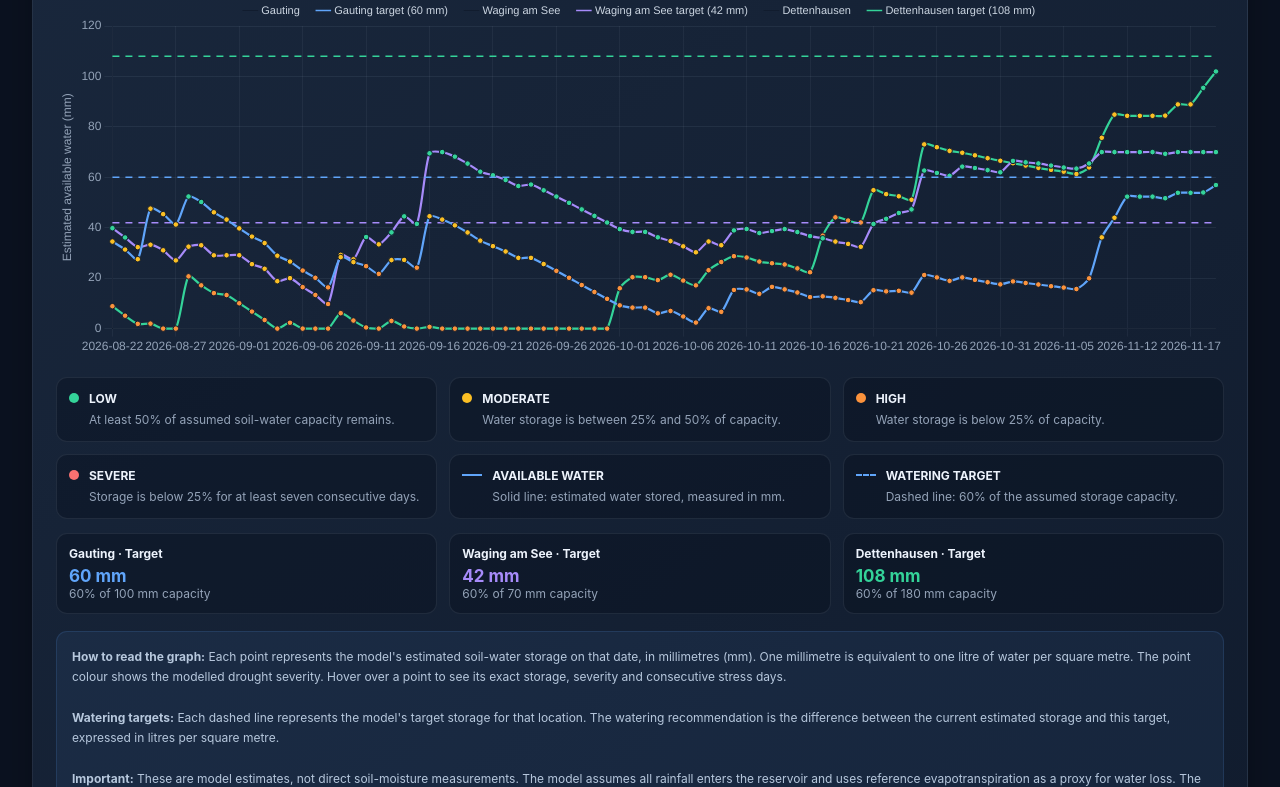
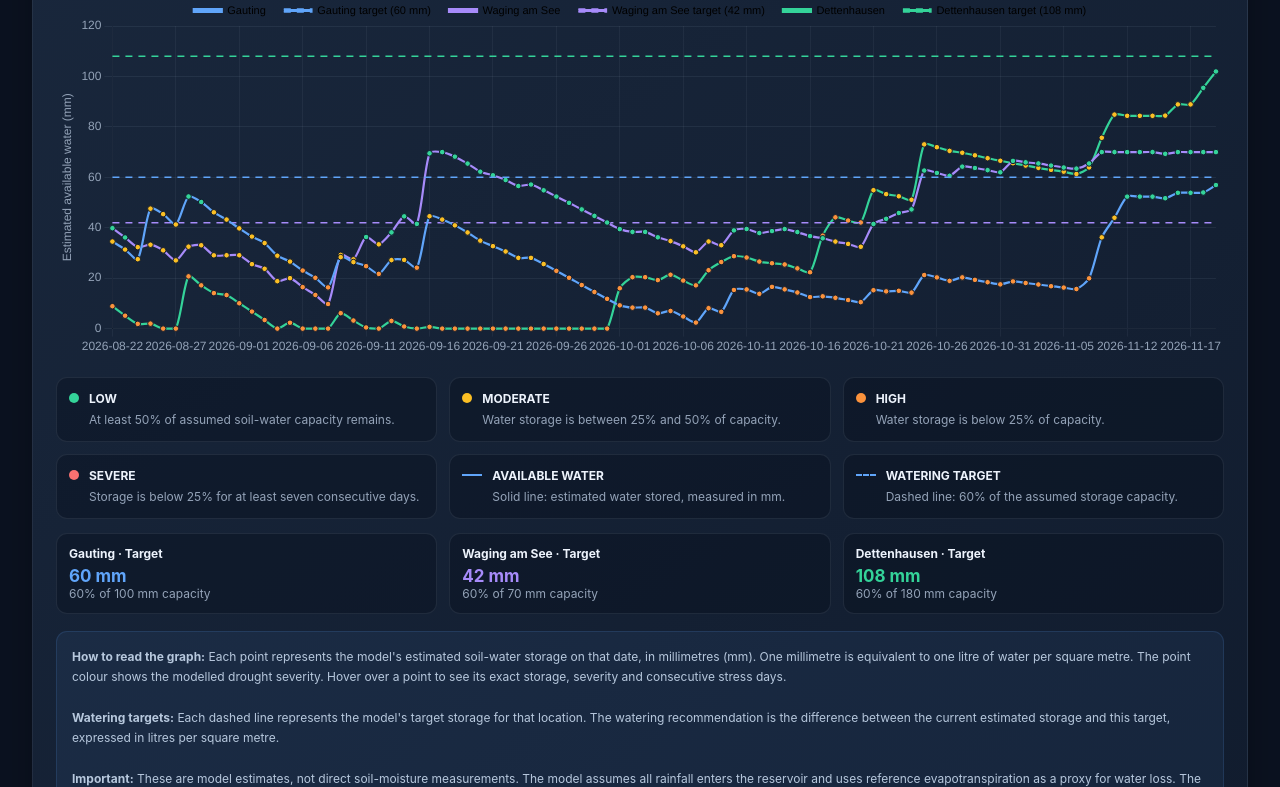
Before and after one commit to molitor76-creator/tree-drought-monitor, a plain HTML site: page index.html in a window 1280 px wide. Shown: the part 1257-2044 px from the top of the page. Drawn offline with nearby package versions, Linux system fonts and the light colour scheme; no server answers.

Commit message:
Fix chart legend colours

```diff
--- a/index.html
+++ b/index.html
@@ -1,3 +1,4 @@
+
 
 <!DOCTYPE html>
 <html lang="en">
@@ -239,7 +240,6 @@
             border: 1px solid var(--border);
         }
 
-        /* Darken standard OpenStreetMap tiles without an API key. */
         .leaflet-tile-pane {
             filter: invert(100%) hue-rotate(180deg)
                     brightness(85%) contrast(90%);
@@ -833,8 +833,7 @@
             {
                 attribution:
                     '&copy; <a href="https://www.openstreetmap.org/copyright">OpenStreetMap</a> contributors',
-                maxZoom: 19,
-                className: "dark-map-tiles"
+                maxZoom: 19
             }
         ).addTo(map);
 
@@ -912,7 +911,6 @@
         const chartInner = document.getElementById("chartInner");
         const chartScroll = document.getElementById("chartScroll");
 
-        // Allocate more horizontal space as daily history grows.
         const minimumWidth = Math.max(
             850,
             chartScroll.clientWidth
@@ -941,7 +939,6 @@
                 date => dataByDate[date] || null
             );
 
-            // Main storage history: solid line, severity-coloured points.
             datasets.push({
                 label: name,
                 data: locationRows.map(row =>
@@ -968,7 +965,6 @@
                 _rows: locationRows
             });
 
-            // Location-specific horizontal watering target.
             datasets.push({
                 label: name + " target (" + loc.target + " mm)",
                 data: dates.map(() => loc.target),
@@ -1008,20 +1004,31 @@
                             position: "top",
                             labels: {
                                 color: "#cbd5e1",
-                                usePointStyle: true,
-                                pointStyle: "line",
+                                usePointStyle: false,
+                                boxWidth: 28,
+                                boxHeight: 3,
                                 padding: 18,
-                                font: { size: 11 },
-                                filter: function(item, chartData) {
-                                    // Keep both storage and target entries
-                                    // in the legend.
-                                    return true;
+                                font: {
+                                    size: 11
+                                },
+                                generateLabels: function(chart) {
+                                    return chart.data.datasets.map(
+                                        (dataset, index) => ({
+                                            text: dataset.label,
+                                            datasetIndex: index,
+                                            hidden: !chart.isDatasetVisible(index),
+                                            strokeStyle: dataset.borderColor,
+                                            fillStyle: dataset.borderColor,
+                                            lineWidth: dataset.borderWidth || 2,
+                                            lineDash: dataset.borderDash || [],
+                                            lineCap: "butt"
+                                        })
+                                    );
                                 }
                             }
                         },
                         tooltip: {
                             filter: function(item) {
-                                // Do not show tooltips for target lines.
                                 return !item.dataset._isTarget;
                             },
                             backgroundColor: "#0b1220",
```
